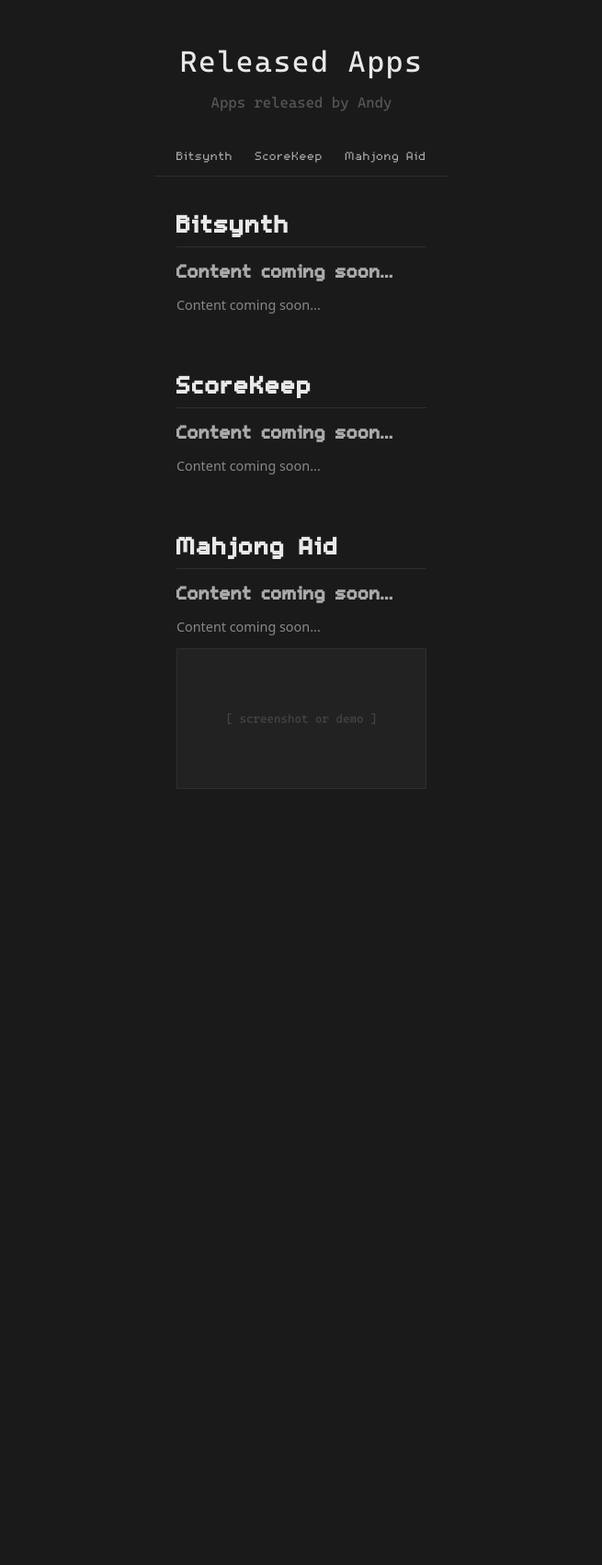
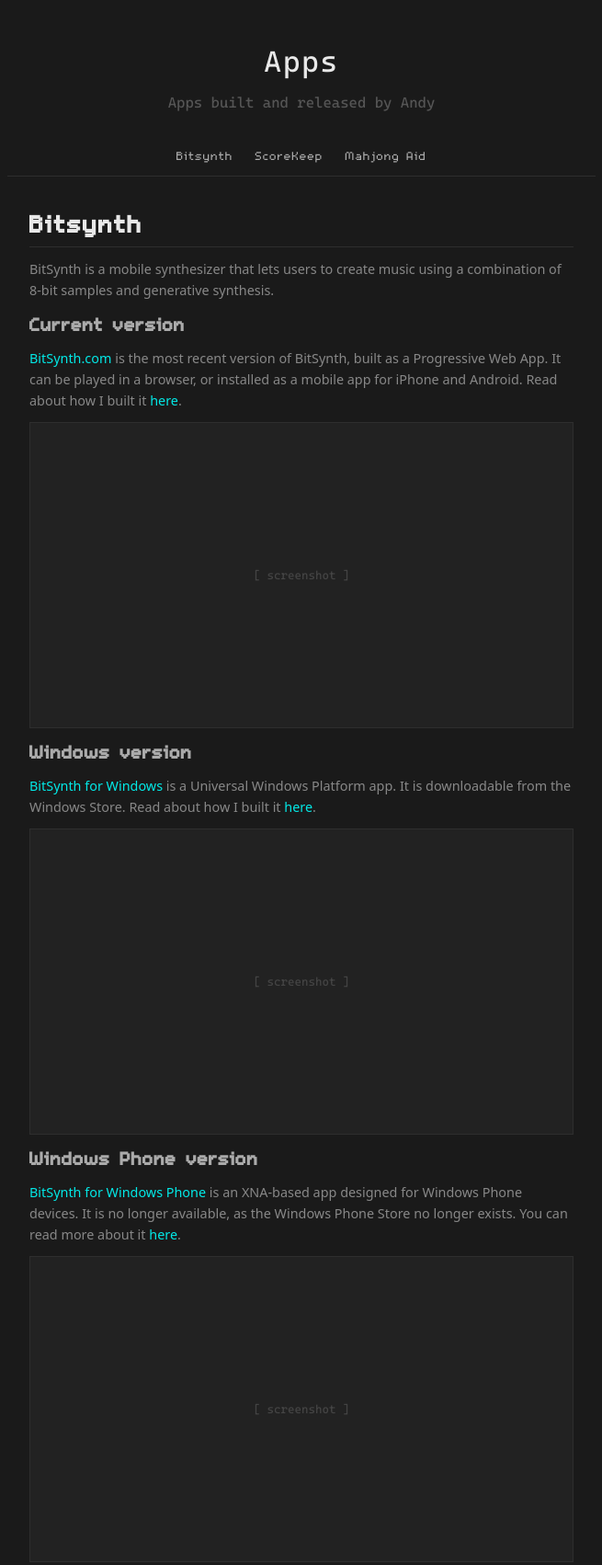
Before and after one commit to stenobot/StenobotWeb, a website built with Vite: page apps/index.html in a window 1280 px wide. Shown: the top 1702 px of the page at 92% size, without its empty margins (312-967 px from the left). Before the commit the page ends 858 px from the top, so only its background shows below. Built offline with nearby package versions, Linux system fonts and the light colour scheme.

Commit message:
updated apps and projects content

```diff
--- a/apps/index.html
+++ b/apps/index.html
@@ -3,14 +3,14 @@
   <head>
     <meta charset="UTF-8" />
     <meta name="viewport" content="width=device-width, initial-scale=1.0" />
-    <title>Stenobot - Released Apps</title>
+    <title>Stenobot - Apps</title>
     <link rel="stylesheet" href="/src/style.css" />
     <script>const _d=sessionStorage.getItem('slideDir');if(_d){document.documentElement.dataset.slide=_d;sessionStorage.removeItem('slideDir');}</script>
   </head>
   <body class="top-aligned">
     <main>
-      <h1 class="page-title">Released Apps</h1>
-      <p class="page-subtitle">Apps released by Andy</p>
+      <h1 class="page-title">Apps</h1>
+      <p class="page-subtitle">Apps built and released by Andy</p>
 
       <nav class="toc">
         <ul class="toc-list">
@@ -24,20 +24,27 @@
 
         <section class="page-section" id="bitsynth">
           <h2>Bitsynth</h2>
-          <h3>Content coming soon...</h3>
-          <p>Content coming soon... </p>
+          <p>BitSynth is a mobile synthesizer that lets users to create music using a combination of 8-bit samples and generative synthesis.</p>
+          <h3>Current version</h3>
+          <p><a href="https://bitsynth.com" target="_blank">BitSynth.com</a> is the most recent version of BitSynth, built as a Progressive Web App. It can be played in a browser, or installed as a mobile app for iPhone and Android. Read about how I built it <a href="">here</a>.</p>
+          <div class="embed-placeholder">[ screenshot ]</div>
+          <h3>Windows version</h3>
+          <p><a href="https://bitsynth.com" target="_blank">BitSynth for Windows</a> is a Universal Windows Platform app. It is downloadable from the Windows Store. Read about how I built it <a href="">here</a>.</p>
+          <div class="embed-placeholder">[ screenshot ]</div>
+          <h3>Windows Phone version</h3>
+          <p><a href="https://bitsynth.com" target="_blank">BitSynth for Windows Phone</a> is an XNA-based app designed for Windows Phone devices. It is no longer available, as the Windows Phone Store no longer exists. You can read more about it <a href="">here</a>.</p>
+          <div class="embed-placeholder">[ screenshot ]</div>
         </section>
 
         <section class="page-section" id="scorekeep">
           <h2>ScoreKeep</h2>
-          <h3>Content coming soon...</h3>
-          <p>Content coming soon...</p>
+          <p><a href="https://scorekeep.com" target="_blank">ScoreKeep</a> is a simple app for tracking scores in various games and saving the scoresheet for later. I built ScoreKeep because my family would often play long games (like Mahjong) over multiple days, but lose the paper scoresheets before we were finished. ScoreKeep automatically saves scoresheets to your browser's local storage, and lets you load them later.</p>
+          <div class="embed-placeholder">[ screenshot ]</div>
         </section>
 
         <section class="page-section" id="mahjong-aid">
           <h2>Mahjong Aid</h2>
-          <h3>Content coming soon...</h3>
-          <p>Content coming soon... </p>
+          <p><a href="" target="_blank">Mahjong Aid</a> is a Universal Windows App designed to teach users how to play one of my favorite games: Mahjong. It also keeps track of ongoing games. Learn more about how I built it <a href="https://mahjongaid.com/build-process" target="_blank">here</a>.</p>
           <div class="embed-placeholder">[ screenshot or demo ]</div>
         </section>
 
--- a/package.json
+++ b/package.json
@@ -1,6 +1,6 @@
 {
   "name": "stenobot",
-  "version": "0.1.5",
+  "version": "0.2.0",
   "private": true,
   "scripts": {
     "dev": "vite",
--- a/src/style.css
+++ b/src/style.css
@@ -35,7 +35,7 @@ main {
 }
 
 .title-logo {
-  width: 160px;
+  width: 130px;
   image-rendering: pixelated;
 }
 
```
Also changed, not shown: projects/index.html (+10 -3 lines).
